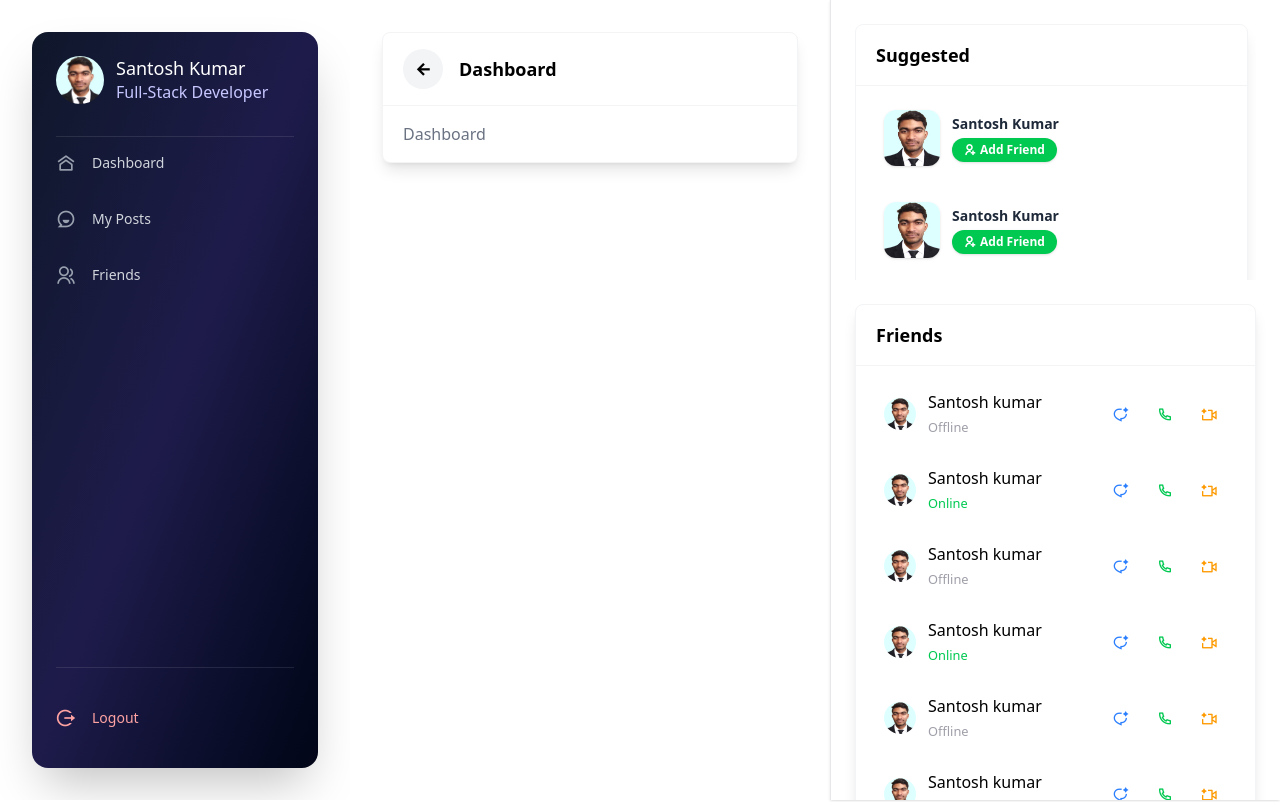
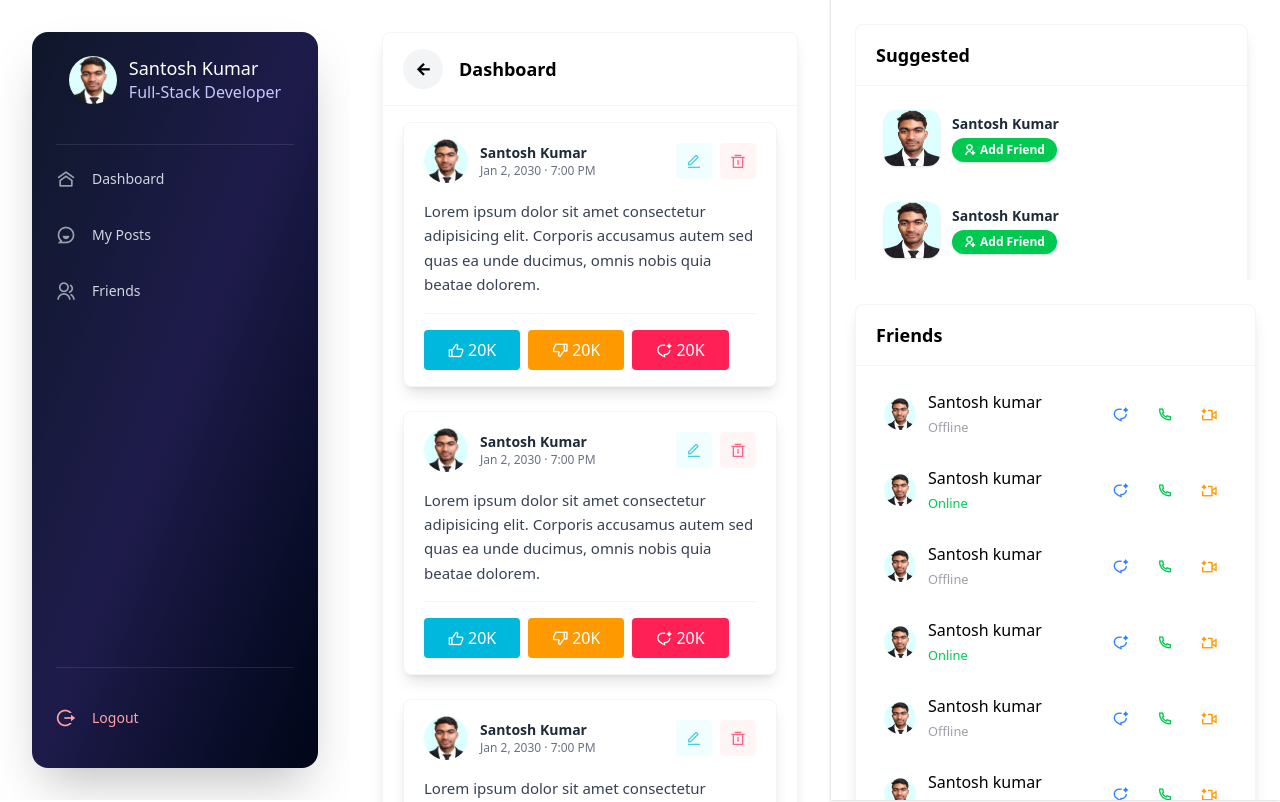
Before and after one commit to santosH7321/Besties, a React app in the folder frontend/: page /app/dashboard in a window 1280 px wide. Shown: the top 802 px of the page. Built offline with nearby package versions, Linux system fonts and the light colour scheme; the HTML template or start-up script is replaced by a standard one.

Commit message:
Dashboard and Some changes in layout

```diff
--- a/frontend/src/components/app/Dashboard.tsx
+++ b/frontend/src/components/app/Dashboard.tsx
@@ -1,6 +1,10 @@
+import Post from "./Post"
+
 const Dashboard = () => {
   return (
-    <div>Dashboard</div>
+    <div>
+      <Post />
+    </div>
   )
 }
 
--- a/frontend/src/components/app/Layout.tsx
+++ b/frontend/src/components/app/Layout.tsx
@@ -33,10 +33,10 @@
           className="fixed top-0 left-0 h-full p-8 overflow-auto"
           style={{ width: leftAsideSize }}>
           <div className="h-full rounded-2xl bg-linear-to-br from-[#0F172A] via-[#1E1B4B] to-[#020617] p-6 shadow-2xl flex flex-col">
-            <div className="mb-8">
+            <div className="mb-8 flex justify-center">
               {
                 leftAsideSize === collapseSize ?
-                <i className="ri-user-fill text-xl text-white animate__animated animate__fadeIn"></i>
+                <i className="ri-user-fill text-xl text-white animate__animated animate__fadeIn" title="profile"></i>
                 :
                 <div className="animate__animated animate__fadeIn">
                   <Avatar
@@ -49,7 +49,7 @@
                 </div>
               }
             </div>
-            <div className="h-px bg-white/10" />
+            <div className="my-2 h-px bg-white/10" />
             <nav className="flex-1 space-y-1">
               {menus.map((item) => (
                 <Link
```
